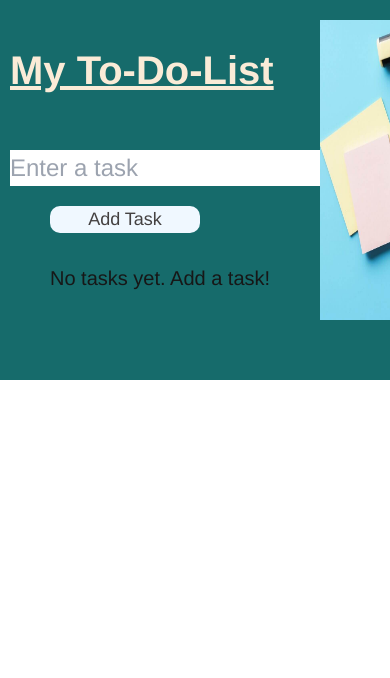
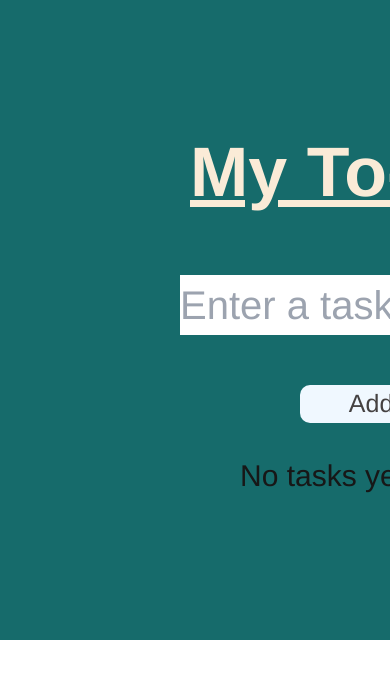
Before and after one commit to muskanfatima5/todo-application, a Next.js app: page / in a window 390 px wide. Shown: the top 678 px of the page. Built offline with nearby package versions, Linux system fonts and the light colour scheme.

Commit message:
Update style.css

```diff
--- a/app/style/style.css
+++ b/app/style/style.css
@@ -74,7 +74,7 @@
     margin-left: 240px;
 }
 
-/* @media only screen and(max-width:768px) {
+@media only screen and(max-width:768px) {
   .main {
     width:700px;
     height: auto;
@@ -146,79 +146,3 @@
     margin-left: 120px;
 }
 }
- */
-
-@media only screen and (max-width: 768px) {
-    .main-heading {
-        font-size: 50px;
-        padding-left: 20px;
-        padding-top: 60px;
-    }
-
-    .input {
-        font-size: 30px;
-        padding-left: 20px;
-    }
-
-    .button {
-        width: 180px;
-        font-size: 20px;
-        margin-left: 100px;
-        margin-top: 30px;
-    }
-
-    .image {
-        width: 400px;
-        height: 400px;
-        margin-left: 0;
-        margin-top: 30px;
-    }
-
-    .list {
-        font-size: 18px;
-        margin-left: 20px;
-    }
-
-    .foot {
-        font-size: 25px;
-        margin-left: 100px;
-    }
-}
-
-/* For Mobile Phones */
-@media only screen and (max-width: 480px) {
-    .main-heading {
-        font-size: 40px;
-        padding-left: 10px;
-        padding-top: 40px;
-    }
-
-    .input {
-        font-size: 24px;
-        padding-left: 10px;
-    }
-
-    .button {
-        width: 150px;
-        font-size: 18px;
-        margin-left: 50px;
-        margin-top: 20px;
-    }
-
-    .image {
-        width: 300px;
-        height: 300px;
-        margin-left: 0;
-        margin-top: 20px;
-    }
-
-    .list {
-        font-size: 16px;
-        margin-left: 10px;
-    }
-
-    .foot {
-        font-size: 20px;
-        margin-left: 50px;
-    }
-}
```
